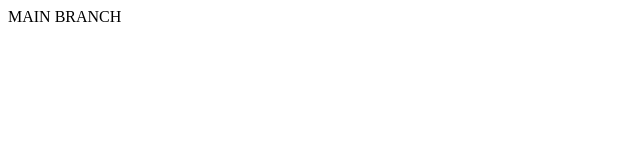
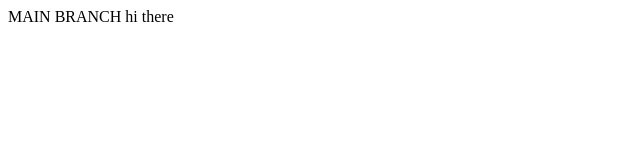
Before and after one commit to karthikgowda7/learning-react, a React (Vite) app: page / in a window 1280 px wide. Shown: the top 160 px of the page, without its empty margins (0-640 px from the left). Built offline with nearby package versions, Linux system fonts and the light colour scheme.

Commit message:
main branch

```diff
--- a/src/App.jsx
+++ b/src/App.jsx
@@ -4,7 +4,7 @@ function App() {
 
   return (
     <>
-      MAIN BRANCH
+      MAIN BRANCH hi there
     </>
   )
 }
```
